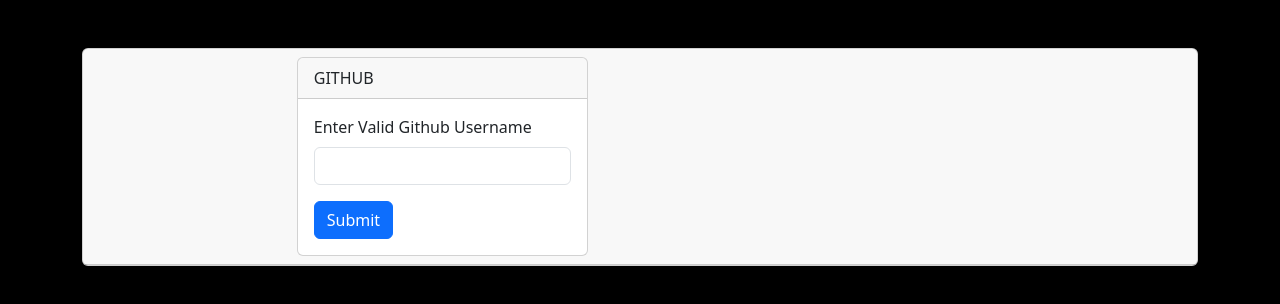
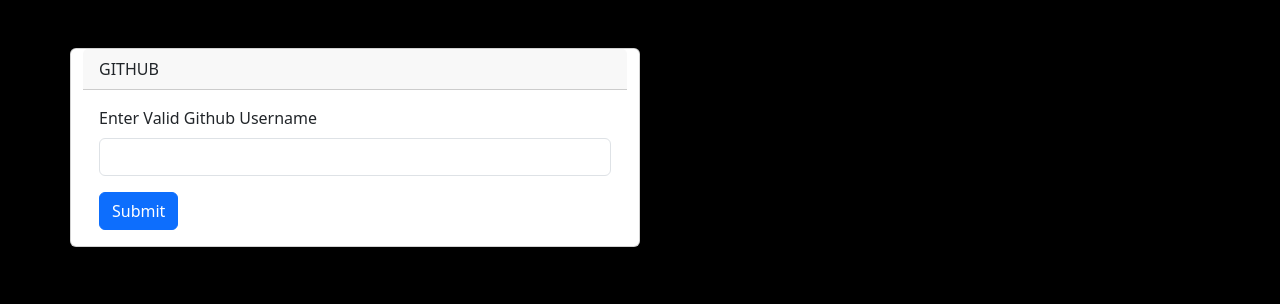
Before and after one commit to eranees/github-details, a plain HTML site: page index.html in a window 1280 px wide. Drawn offline with nearby package versions, Linux system fonts and the light colour scheme.

Commit message:
Responsive

```diff
--- a/index.html
+++ b/index.html
@@ -4,7 +4,7 @@
 <head>
   <meta charset="utf-8">
   <meta name="viewport" content="width=device-width, initial-scale=1">
-  <title>Bootstrap demo</title>
+  <title>Github User Details</title>
   <link href="https://cdn.jsdelivr.net/npm/bootstrap@5.3.3/dist/css/bootstrap.min.css" rel="stylesheet"
     integrity="sha384-QWTKZyjpPEjISv5WaRU9OFeRpok6YctnYmDr5pNlyT2bRjXh0JMhjY6hW+ALEwIH" crossorigin="anonymous">
   <style>
@@ -18,11 +18,9 @@
 <body class="bg-black">
   <main>
     <div class="container mt-5">
-      <div class="card">
-        <div class="card-header">
-          <div class="d-flex justify-content-around">
+      <div class="row">
         <!-- form -->
-            <div class="card">
+        <div class="card col-lg-6 col-md-6 col-sm-12 mb-2">
           <div class="card-header">
             GITHUB
           </div>
@@ -38,10 +36,8 @@
           </div>
         </div>
         <!-- Details -->
-            <div id="githubDetails">
+        <div class="col-lg-6 col-md-6 col-sm-12" id="githubDetails">
 
-            </div>
-          </div>
         </div>
       </div>
     </div>
--- a/script.js
+++ b/script.js
@@ -33,7 +33,7 @@ form.addEventListener("submit", function (e) {
 
 function displayCard(data) {
   document.getElementById('githubDetails').innerHTML = `
-<div class="card" style="width: 30rem;">
+<div class="card">
   <img src="${data.avatar_url}" class="card-img-top" alt="...">
   <div class="card-body">
     <h5 class="card-title">${data.name}</h5>
```
Lines whose indentation alone changed are shown as unchanged.
